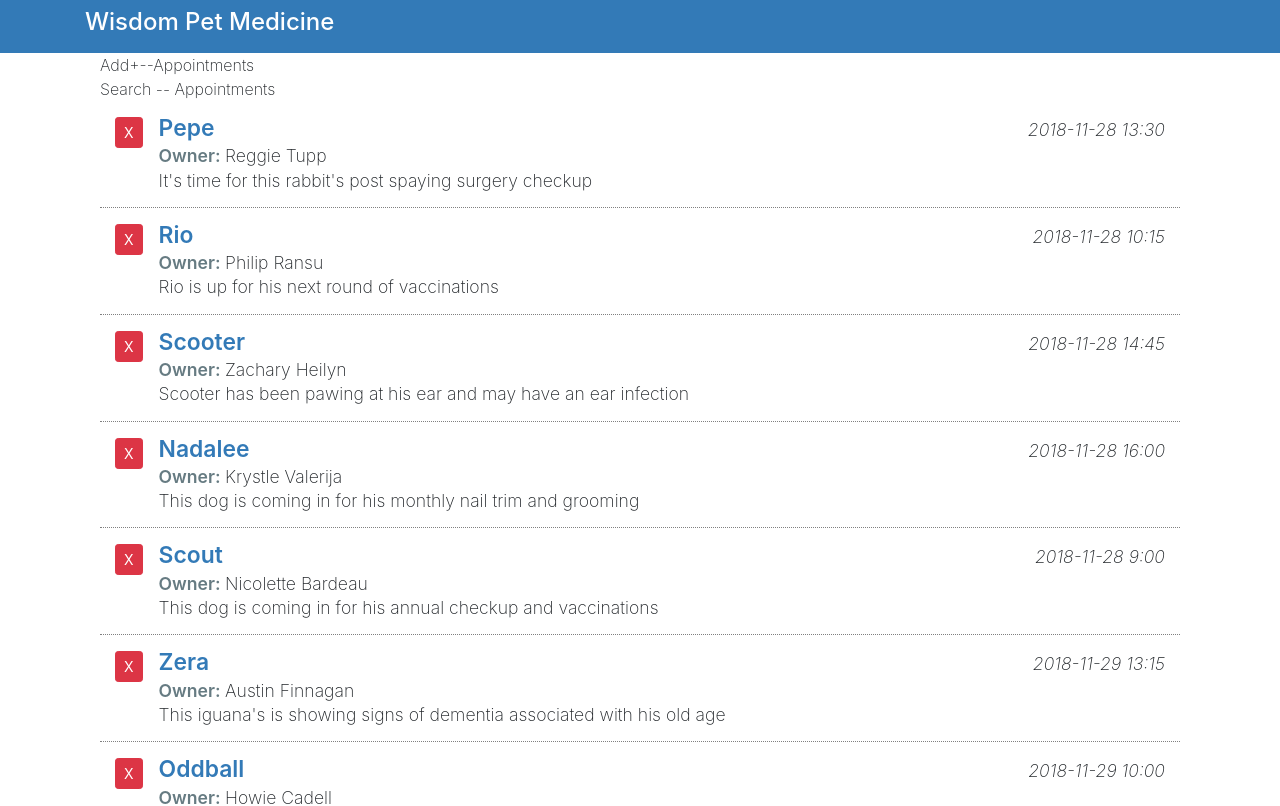
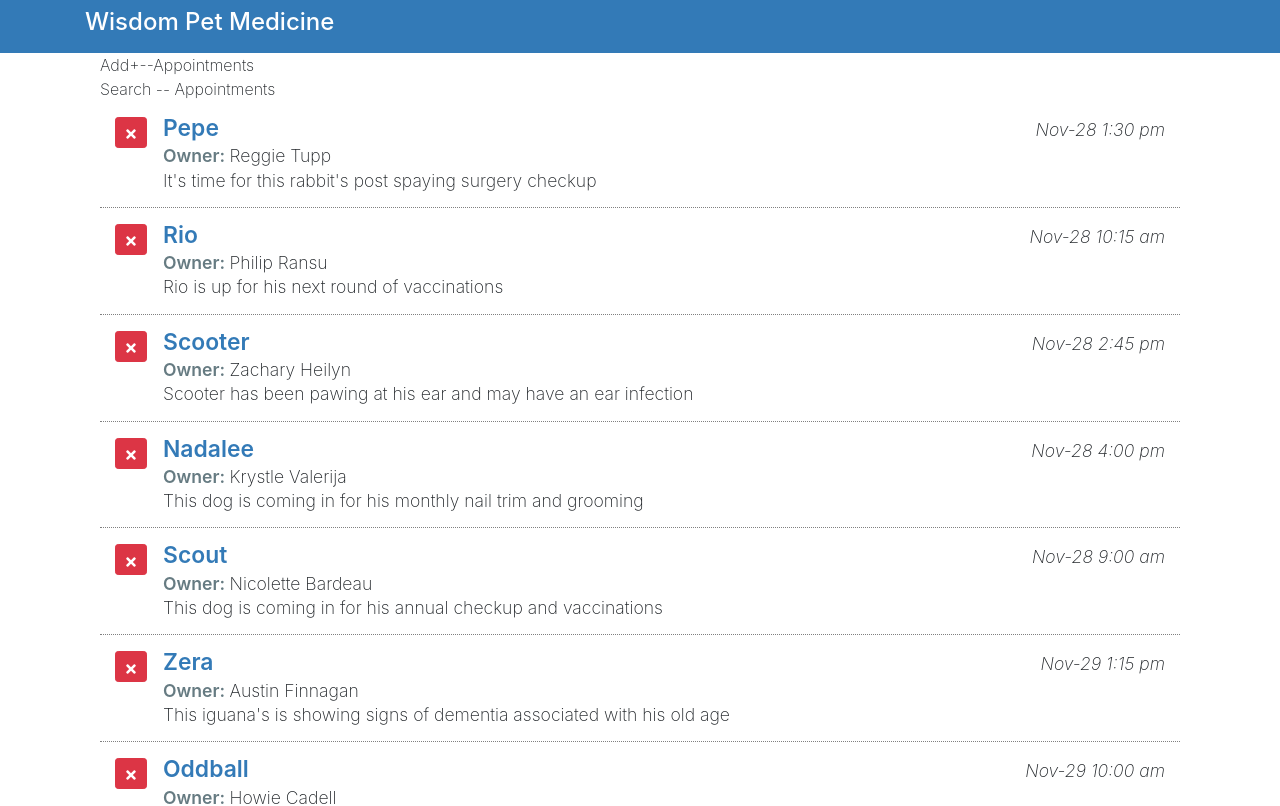
Before and after one commit to rendrap/react-web-interface, a React (Create React App) app: page / in a window 1280 px wide. Shown: the top 806 px of the page. Built offline with nearby package versions, Linux system fonts and the light colour scheme.

Commit message:
adding Moment & react-icon component

```diff
--- a/src/components/ListAppointments.js
+++ b/src/components/ListAppointments.js
@@ -1,4 +1,6 @@
 import React, { Component } from 'react';
+import { FaTimes } from 'react-icons/fa';
+import Moment from 'react-moment';
 
 class ListAppointments extends Component {
     render() {
@@ -7,13 +9,19 @@
                 { this.props.appointments.map( (item, index) => (
                     <div key= {item.aptId} className="pet-item col media py-3">
                       <div className="mr-3">
-                        <button className="pet-delete btn btn-sm btn-danger">X</button>
+                        <button className="pet-delete btn btn-sm btn-danger"><FaTimes /></button>
                       </div>
 
                       <div className="pet-info media-body">
                         <div className="pet-head d-flex">
-                          <span className="pet-name">{item.petName}</span>
-                          <span className="apt-date ml-auto">{item.aptDate}</span>
+                          <span className="pet-name">{item.petName }</span>
+                          <span className="apt-date ml-auto">
+                          <Moment
+                          date={item.aptDate}
+                          parse="YYYY-MM-DD hh:mm"
+                          format="MMM-D h:mm a"
+                          />
+                          </span>
                         </div>
 
                         <div className="owner-name">
```
